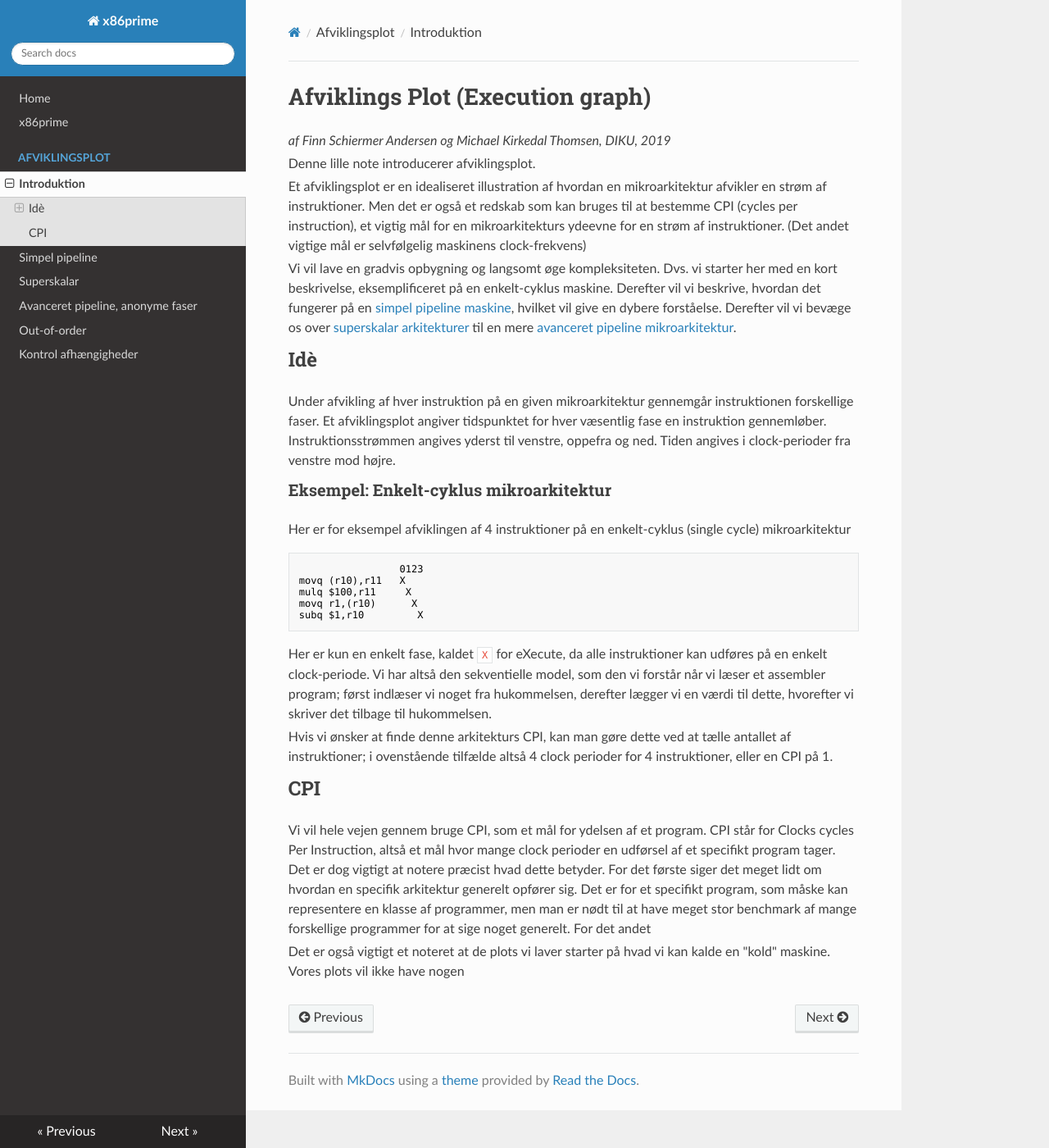
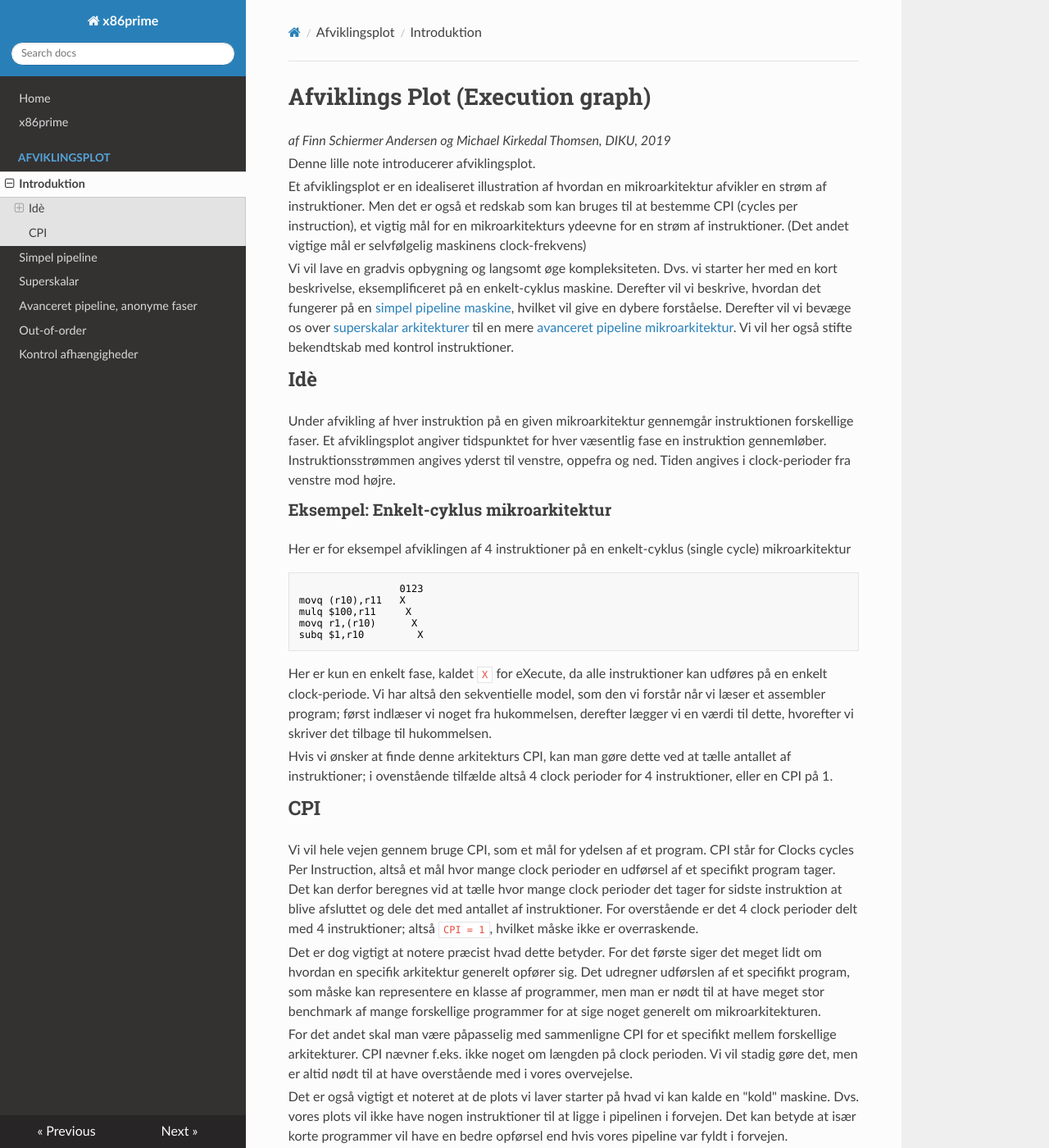
Before and after one commit to finnschiermer/x86prime, an MkDocs documentation site: the page built from docs/afviklingsplot/index.md, in a window 1280 px wide and 1400 px high. Shown: the whole window at 82% size. Built offline with MkDocs 1.6.1, drawn with Linux system fonts in a browser that asks for light colours; nearby versions of some CDN libraries.

Commit message:
Finish CPI

```diff
--- a/docs/afviklingsplot/index.md
+++ b/docs/afviklingsplot/index.md
@@ -10,7 +10,7 @@ til at bestemme CPI (cycles per instruction), et vigtig mål for en mikroarkitek
 ydeevne for en strøm af instruktioner. (Det andet vigtige mål er selvfølgelig
 maskinens clock-frekvens)
 
-Vi vil lave en gradvis opbygning og langsomt øge kompleksiteten. Dvs. vi starter her med en kort beskrivelse, eksemplificeret på en enkelt-cyklus maskine. Derefter vil vi beskrive, hvordan det fungerer på en [simpel pipeline maskine](pipeline.md), hvilket vil give en dybere forståelse. Derefter vil vi bevæge os over [superskalar arkitekturer](superscalar.md) til en mere [avanceret pipeline mikroarkitektur](anonyme.md).
+Vi vil lave en gradvis opbygning og langsomt øge kompleksiteten. Dvs. vi starter her med en kort beskrivelse, eksemplificeret på en enkelt-cyklus maskine. Derefter vil vi beskrive, hvordan det fungerer på en [simpel pipeline maskine](pipeline.md), hvilket vil give en dybere forståelse. Derefter vil vi bevæge os over [superskalar arkitekturer](superscalar.md) til en mere [avanceret pipeline mikroarkitektur](anonyme.md). Vi vil her også stifte bekendtskab med kontrol instruktioner.
 
 
 
@@ -39,10 +39,13 @@ Hvis vi ønsker at finde denne arkitekturs CPI, kan man gøre dette ved at tæll
 
 ## CPI
 Vi vil hele vejen gennem bruge CPI, som et mål for ydelsen af et program. CPI står for Clocks cycles Per Instruction, altså et mål hvor mange clock perioder en udførsel af et specifikt program tager.
-Det er dog vigtigt at notere præcist hvad dette betyder. For det første siger det meget lidt om hvordan en specifik arkitektur generelt opfører sig. Det er for et specifikt program, som måske kan representere en klasse af programmer, men man er nødt til at have meget stor benchmark af mange forskellige programmer for at sige noget generelt.
-For det andet
+Det kan derfor beregnes vid at tælle hvor mange clock perioder det tager for sidste instruktion at blive afsluttet og dele det med antallet af instruktioner. For overstående er det 4 clock perioder delt med 4 instruktioner; altså `CPI = 1`, hvilket måske ikke er overraskende.
 
-Det er også vigtigt et noteret at de plots vi laver starter på hvad vi kan kalde en "kold" maskine. Vores plots vil ikke have nogen
+Det er dog vigtigt at notere præcist hvad dette betyder. For det første siger det meget lidt om hvordan en specifik arkitektur generelt opfører sig. Det udregner udførslen af et specifikt program, som måske kan representere en klasse af programmer, men man er nødt til at have meget stor benchmark af mange forskellige programmer for at sige noget generelt om mikroarkitekturen.
+
+For det andet skal man være påpasselig med sammenligne CPI for et specifikt mellem forskellige arkitekturer. CPI nævner f.eks. ikke noget om længden på clock perioden. Vi vil stadig gøre det, men er altid nødt til at have overstående med i vores overvejelse.
+
+Det er også vigtigt et noteret at de plots vi laver starter på hvad vi kan kalde en "kold" maskine. Dvs. vores plots vil ikke have nogen instruktioner til at ligge i pipelinen i forvejen. Det kan betyde at især korte programmer vil have en bedre opførsel end hvis vores pipeline var fyldt i forvejen.
 
 
 &nbsp;
```
